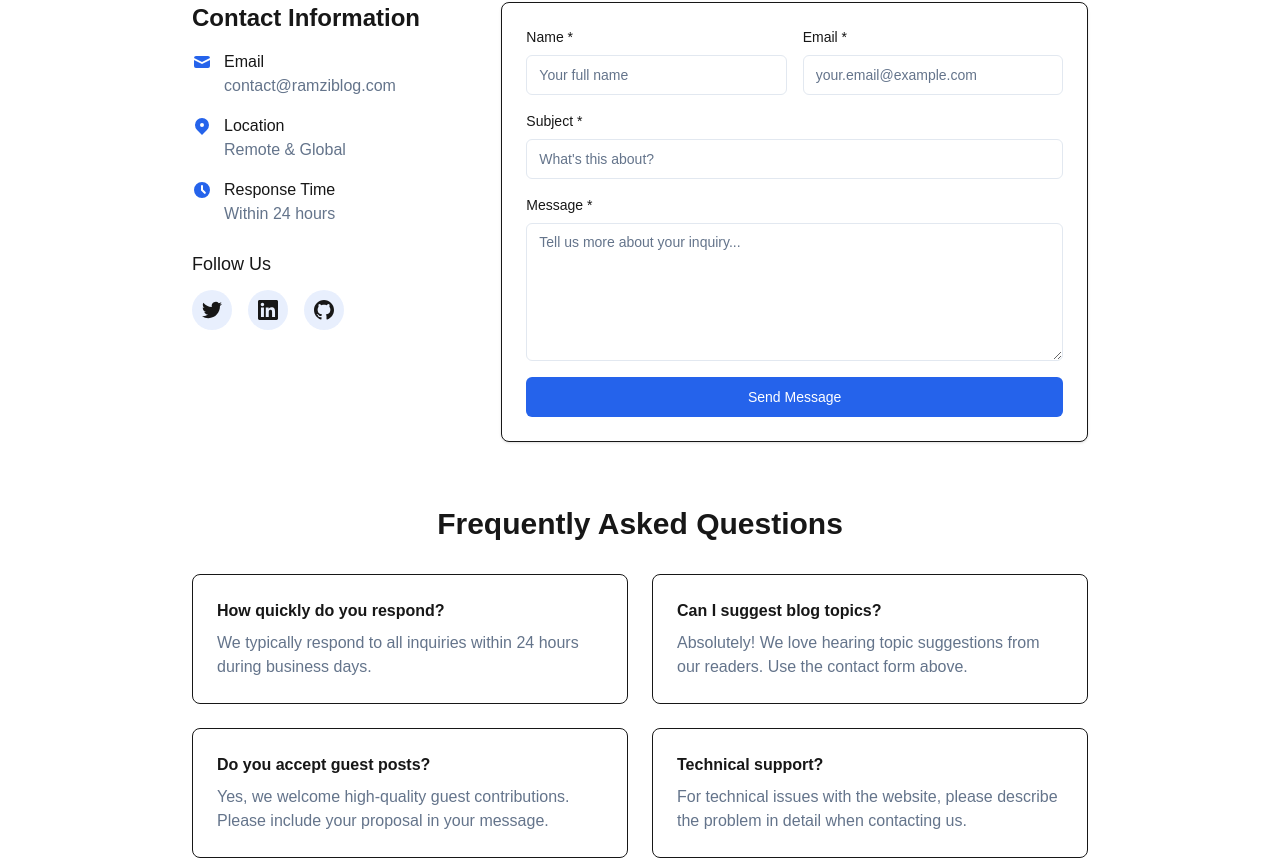
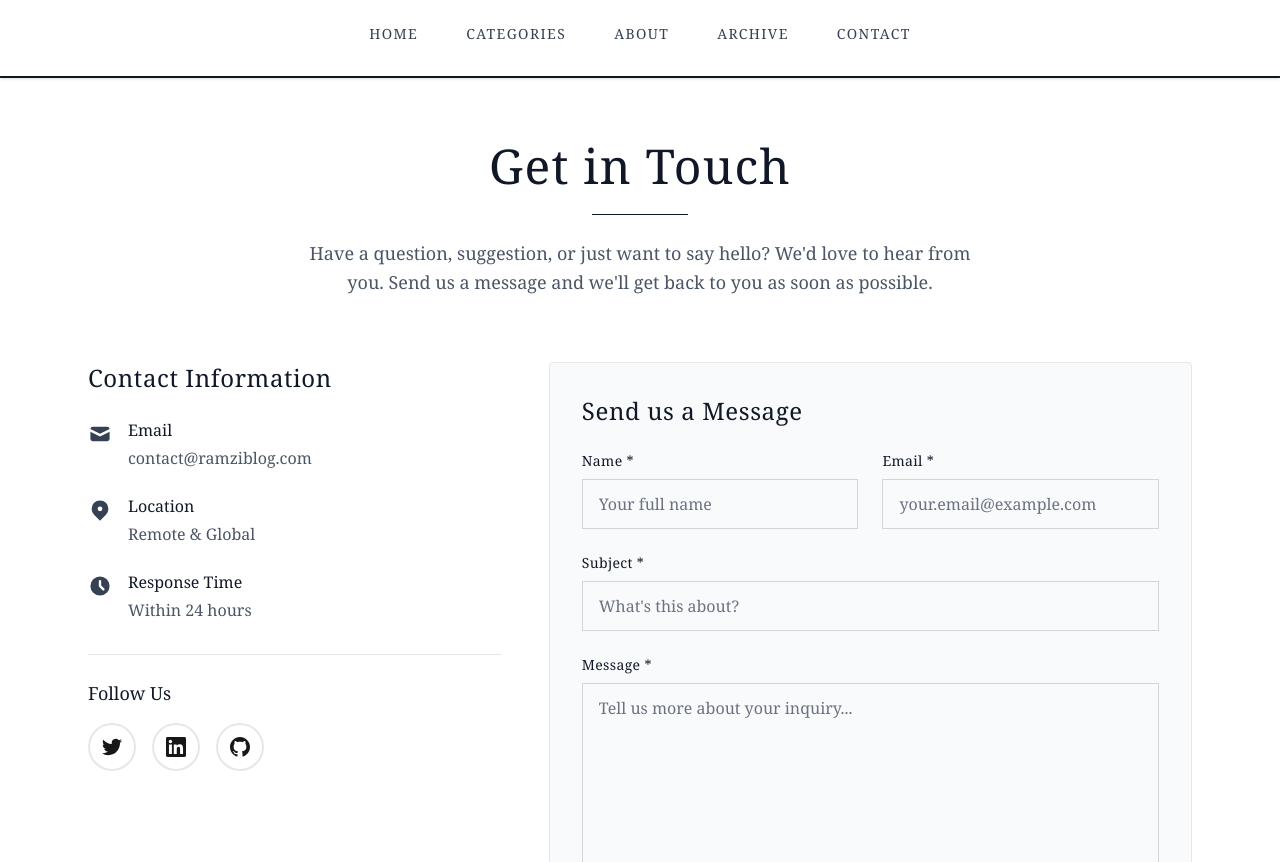
Before and after one commit to chihabMe/ramzi-blog, a Next.js app: page /contact in a window 1280 px wide. Shown: the part 158-1020 px from the top of the page. Built offline with nearby package versions, Linux system fonts and the light colour scheme; no server answers.

Commit message:
fixed build problems

```diff
--- a/src/app/categories/[slug]/page.tsx
+++ b/src/app/categories/[slug]/page.tsx
@@ -1,12 +1,8 @@
 import { notFound } from "next/navigation";
 import Header from "@/components/Header";
+import Link from "next/link";
 import PostCard from "@/components/PostCard";
-import {
-  getPostsByCategorySlug,
-  getCategoryBySlug,
-  type Category,
-  type PostPreview,
-} from "@/sanity";
+import { getPostsByCategorySlug, getCategoryBySlug } from "@/sanity";
 
 interface CategoryPageProps {
   params: Promise<{ slug: string }>;
@@ -103,8 +99,8 @@ export default async function CategoryPage({ params }: CategoryPageProps) {
                   No posts found
                 </h3>
                 <p className="text-gray-600">
-                  There are no posts in the "{category.title}" category yet.
-                  Check back later for new content!
+                  There are no posts in the &quot;{category.title}&quot;
+                  category yet. Check back later for new content!
                 </p>
               </div>
             </div>
@@ -113,12 +109,12 @@ export default async function CategoryPage({ params }: CategoryPageProps) {
 
         {/* Back to all posts link */}
         <div className="text-center mt-16">
-          <a
+          <Link
             href="/"
             className="inline-flex items-center text-gray-700 hover:text-gray-900 font-serif transition-colors duration-200"
           >
             ← Back to all posts
-          </a>
+          </Link>
         </div>
       </div>
     </div>
--- a/src/app/categories/page.tsx
+++ b/src/app/categories/page.tsx
@@ -1,6 +1,6 @@
 import Link from "next/link";
 import Header from "@/components/Header";
-import { getCategories, type Category } from "@/sanity";
+import { getCategories } from "@/sanity";
 
 // Generate metadata for the page
 export async function generateMetadata() {
@@ -91,7 +91,7 @@ export default async function CategoriesPage() {
                   No categories found
                 </h3>
                 <p className="text-gray-600">
-                  Categories haven't been set up yet. Check back later!
+                  Categories haven&apos;t been set up yet. Check back later!
                 </p>
               </div>
             </div>
--- a/src/app/contact/page.tsx
+++ b/src/app/contact/page.tsx
@@ -1,51 +1,62 @@
 import { Metadata } from "next";
 import ContactForm from "@/components/ContactForm";
+import Header from "@/components/Header";
+import Footer from "@/components/Footer";
+import { getCategories } from "@/sanity";
 
 export const metadata: Metadata = {
   title: "Contact Us | Ramzi Blog",
   description: "Get in touch with us. We would love to hear from you!",
 };
 
-export default function ContactPage() {
+export default async function ContactPage() {
+  const categories = await getCategories();
+
   return (
-    <main className="container mx-auto px-4 py-8">
-      <div className="max-w-4xl mx-auto">
+    <div className="min-h-screen bg-white">
+      <Header />
+      <main className="max-w-6xl mx-auto px-6 py-16">
         {/* Header Section */}
-        <div className="text-center mb-12">
-          <h1 className="text-4xl font-bold mb-4">Get in Touch</h1>
-          <p className="text-lg text-muted-foreground max-w-2xl mx-auto">
+        <div className="text-center mb-16">
+          <h1 className="text-4xl md:text-5xl font-serif font-light text-gray-900 mb-6 tracking-wide">
+            Get in Touch
+          </h1>
+          <div className="w-24 h-px bg-gray-900 mx-auto mb-6"></div>
+          <p className="text-lg text-gray-600 max-w-2xl mx-auto leading-relaxed font-serif">
             Have a question, suggestion, or just want to say hello? We&apos;d
             love to hear from you. Send us a message and we&apos;ll get back to
             you as soon as possible.
           </p>
         </div>
 
-        <div className="grid grid-cols-1 lg:grid-cols-3 gap-8">
+        <div className="grid grid-cols-1 lg:grid-cols-5 gap-12 mb-20">
           {/* Contact Information */}
-          <div className="lg:col-span-1">
-            <div className="space-y-6">
+          <div className="lg:col-span-2">
+            <div className="space-y-8">
               <div>
-                <h2 className="text-2xl font-semibold mb-4">
+                <h2 className="text-2xl font-serif font-light text-gray-900 mb-6 tracking-wide">
                   Contact Information
                 </h2>
-                <div className="space-y-4">
-                  <div className="flex items-start space-x-3">
-                    <div className="w-5 h-5 mt-0.5 text-primary">
+                <div className="space-y-6">
+                  <div className="flex items-start space-x-4">
+                    <div className="w-6 h-6 mt-1 text-gray-700">
                       <svg fill="currentColor" viewBox="0 0 20 20">
                         <path d="M2.003 5.884L10 9.882l7.997-3.998A2 2 0 0016 4H4a2 2 0 00-1.997 1.884z" />
                         <path d="M18 8.118l-8 4-8-4V14a2 2 0 002 2h12a2 2 0 002-2V8.118z" />
                       </svg>
                     </div>
                     <div>
-                      <h3 className="font-medium">Email</h3>
-                      <p className="text-muted-foreground">
+                      <h3 className="font-serif font-medium text-gray-900 mb-1">
+                        Email
+                      </h3>
+                      <p className="text-gray-600 font-serif">
                         contact@ramziblog.com
                       </p>
                     </div>
                   </div>
 
-                  <div className="flex items-start space-x-3">
-                    <div className="w-5 h-5 mt-0.5 text-primary">
+                  <div className="flex items-start space-x-4">
+                    <div className="w-6 h-6 mt-1 text-gray-700">
                       <svg fill="currentColor" viewBox="0 0 20 20">
                         <path
                           fillRule="evenodd"
@@ -55,13 +66,17 @@ export default function ContactPage() {
                       </svg>
                     </div>
                     <div>
-                      <h3 className="font-medium">Location</h3>
-                      <p className="text-muted-foreground">Remote & Global</p>
+                      <h3 className="font-serif font-medium text-gray-900 mb-1">
+                        Location
+                      </h3>
+                      <p className="text-gray-600 font-serif">
+                        Remote & Global
+                      </p>
                     </div>
                   </div>
 
-                  <div className="flex items-start space-x-3">
-                    <div className="w-5 h-5 mt-0.5 text-primary">
+                  <div className="flex items-start space-x-4">
+                    <div className="w-6 h-6 mt-1 text-gray-700">
                       <svg fill="currentColor" viewBox="0 0 20 20">
                         <path
                           fillRule="evenodd"
@@ -71,21 +86,27 @@ export default function ContactPage() {
                       </svg>
                     </div>
                     <div>
-                      <h3 className="font-medium">Response Time</h3>
-                      <p className="text-muted-foreground">Within 24 hours</p>
+                      <h3 className="font-serif font-medium text-gray-900 mb-1">
+                        Response Time
+                      </h3>
+                      <p className="text-gray-600 font-serif">
+                        Within 24 hours
+                      </p>
                     </div>
                   </div>
                 </div>
               </div>
 
-              <div>
-                <h3 className="text-lg font-medium mb-3">Follow Us</h3>
+              <div className="pt-6 border-t border-gray-200">
+                <h3 className="text-lg font-serif font-medium text-gray-900 mb-4">
+                  Follow Us
+                </h3>
                 <div className="flex space-x-4">
                   <a
                     href="https://twitter.com/ramziblog"
                     target="_blank"
                     rel="noopener noreferrer"
-                    className="w-10 h-10 bg-primary/10 rounded-full flex items-center justify-center hover:bg-primary/20 transition-colors"
+                    className="w-12 h-12 border-2 border-gray-200 rounded-full flex items-center justify-center hover:border-gray-900 hover:bg-gray-900 hover:text-white transition-all duration-300"
                   >
                     <svg
                       className="w-5 h-5"
@@ -99,7 +120,7 @@ export default function ContactPage() {
                     href="https://linkedin.com/company/ramziblog"
                     target="_blank"
                     rel="noopener noreferrer"
-                    className="w-10 h-10 bg-primary/10 rounded-full flex items-center justify-center hover:bg-primary/20 transition-colors"
+                    className="w-12 h-12 border-2 border-gray-200 rounded-full flex items-center justify-center hover:border-gray-900 hover:bg-gray-900 hover:text-white transition-all duration-300"
                   >
                     <svg
                       className="w-5 h-5"
@@ -113,7 +134,7 @@ export default function ContactPage() {
                     href="https://github.com/ramziblog"
                     target="_blank"
                     rel="noopener noreferrer"
-                    className="w-10 h-10 bg-primary/10 rounded-full flex items-center justify-center hover:bg-primary/20 transition-colors"
+                    className="w-12 h-12 border-2 border-gray-200 rounded-full flex items-center justify-center hover:border-gray-900 hover:bg-gray-900 hover:text-white transition-all duration-300"
                   >
                     <svg
                       className="w-5 h-5"
@@ -129,50 +150,65 @@ export default function ContactPage() {
           </div>
 
           {/* Contact Form */}
-          <div className="lg:col-span-2">
-            <ContactForm />
+          <div className="lg:col-span-3">
+            <div className="bg-gray-50 border border-gray-200 p-8 rounded-sm">
+              <h2 className="text-2xl font-serif font-light text-gray-900 mb-6 tracking-wide">
+                Send us a Message
+              </h2>
+              <ContactForm />
+            </div>
           </div>
         </div>
 
         {/* FAQ Section */}
-        <div className="mt-16">
-          <h2 className="text-3xl font-bold text-center mb-8">
-            Frequently Asked Questions
-          </h2>
-          <div className="grid grid-cols-1 md:grid-cols-2 gap-6">
-            <div className="p-6 border rounded-lg">
-              <h3 className="font-semibold mb-2">
+        <div className="border-t border-gray-200 pt-16">
+          <div className="text-center mb-12">
+            <h2 className="text-3xl md:text-4xl font-serif font-light text-gray-900 mb-6 tracking-wide">
+              Frequently Asked Questions
+            </h2>
+            <div className="w-24 h-px bg-gray-900 mx-auto"></div>
+          </div>
+          <div className="grid grid-cols-1 md:grid-cols-2 gap-8">
+            <div className="border border-gray-200 p-8 bg-white hover:shadow-lg transition-shadow duration-300">
+              <h3 className="font-serif font-medium text-gray-900 mb-3 text-lg">
                 How quickly do you respond?
               </h3>
-              <p className="text-muted-foreground">
+              <p className="text-gray-600 font-serif leading-relaxed">
                 We typically respond to all inquiries within 24 hours during
                 business days.
               </p>
             </div>
-            <div className="p-6 border rounded-lg">
-              <h3 className="font-semibold mb-2">Can I suggest blog topics?</h3>
-              <p className="text-muted-foreground">
+            <div className="border border-gray-200 p-8 bg-white hover:shadow-lg transition-shadow duration-300">
+              <h3 className="font-serif font-medium text-gray-900 mb-3 text-lg">
+                Can I suggest blog topics?
+              </h3>
+              <p className="text-gray-600 font-serif leading-relaxed">
                 Absolutely! We love hearing topic suggestions from our readers.
                 Use the contact form above.
               </p>
             </div>
-            <div className="p-6 border rounded-lg">
-              <h3 className="font-semibold mb-2">Do you accept guest posts?</h3>
-              <p className="text-muted-foreground">
+            <div className="border border-gray-200 p-8 bg-white hover:shadow-lg transition-shadow duration-300">
+              <h3 className="font-serif font-medium text-gray-900 mb-3 text-lg">
+                Do you accept guest posts?
+              </h3>
+              <p className="text-gray-600 font-serif leading-relaxed">
                 Yes, we welcome high-quality guest contributions. Please include
                 your proposal in your message.
               </p>
             </div>
-            <div className="p-6 border rounded-lg">
-              <h3 className="font-semibold mb-2">Technical support?</h3>
-              <p className="text-muted-foreground">
+            <div className="border border-gray-200 p-8 bg-white hover:shadow-lg transition-shadow duration-300">
+              <h3 className="font-serif font-medium text-gray-900 mb-3 text-lg">
+                Technical support?
+              </h3>
+              <p className="text-gray-600 font-serif leading-relaxed">
                 For technical issues with the website, please describe the
                 problem in detail when contacting us.
               </p>
             </div>
           </div>
         </div>
-      </div>
-    </main>
+      </main>
+      <Footer categories={categories} />
+    </div>
   );
 }
--- a/src/components/ContactForm.tsx
+++ b/src/components/ContactForm.tsx
@@ -1,9 +1,6 @@
 "use client";
 
 import { useState } from "react";
-import { Button } from "@/components/ui/button";
-import { Input } from "@/components/ui/input";
-import { Card } from "@/components/ui/card";
 import { ContactFormData } from "@/sanity/types";
 
 interface ContactFormProps {
@@ -69,14 +66,17 @@ export default function ContactForm({ className = "" }: ContactFormProps) {
   };
 
   return (
-    <Card className={`p-6 ${className}`}>
-      <form onSubmit={handleSubmit} className="space-y-4">
-        <div className="grid grid-cols-1 md:grid-cols-2 gap-4">
+    <div className={className}>
+      <form onSubmit={handleSubmit} className="space-y-6">
+        <div className="grid grid-cols-1 md:grid-cols-2 gap-6">
           <div>
-            <label htmlFor="name" className="block text-sm font-medium mb-2">
+            <label
+              htmlFor="name"
+              className="block text-sm font-serif font-medium text-gray-900 mb-2 tracking-wide"
+            >
               Name *
             </label>
-            <Input
+            <input
               type="text"
               id="name"
               name="name"
@@ -85,13 +85,17 @@ export default function ContactForm({ className = "" }: ContactFormProps) {
               required
               placeholder="Your full name"
               disabled={isSubmitting}
+              className="w-full px-4 py-3 border border-gray-300 rounded-none font-serif text-gray-900 placeholder:text-gray-500 focus:outline-none focus:border-gray-900 focus:ring-1 focus:ring-gray-900 disabled:bg-gray-100 disabled:cursor-not-allowed transition-colors duration-200"
             />
           </div>
           <div>
-            <label htmlFor="email" className="block text-sm font-medium mb-2">
+            <label
+              htmlFor="email"
+              className="block text-sm font-serif font-medium text-gray-900 mb-2 tracking-wide"
+            >
               Email *
             </label>
-            <Input
+            <input
               type="email"
               id="email"
               name="email"
@@ -100,15 +104,19 @@ export default function ContactForm({ className = "" }: ContactFormProps) {
               required
               placeholder="your.email@example.com"
               disabled={isSubmitting}
+              className="w-full px-4 py-3 border border-gray-300 rounded-none font-serif text-gray-900 placeholder:text-gray-500 focus:outline-none focus:border-gray-900 focus:ring-1 focus:ring-gray-900 disabled:bg-gray-100 disabled:cursor-not-allowed transition-colors duration-200"
             />
           </div>
         </div>
 
         <div>
-          <label htmlFor="subject" className="block text-sm font-medium mb-2">
+          <label
+            htmlFor="subject"
+            className="block text-sm font-serif font-medium text-gray-900 mb-2 tracking-wide"
+          >
             Subject *
           </label>
-          <Input
+          <input
             type="text"
             id="subject"
             name="subject"
@@ -117,11 +125,15 @@ export default function ContactForm({ className = "" }: ContactFormProps) {
             required
             placeholder="What's this about?"
             disabled={isSubmitting}
+            className="w-full px-4 py-3 border border-gray-300 rounded-none font-serif text-gray-900 placeholder:text-gray-500 focus:outline-none focus:border-gray-900 focus:ring-1 focus:ring-gray-900 disabled:bg-gray-100 disabled:cursor-not-allowed transition-colors duration-200"
           />
         </div>
 
         <div>
-          <label htmlFor="message" className="block text-sm font-medium mb-2">
+          <label
+            htmlFor="message"
+            className="block text-sm font-serif font-medium text-gray-900 mb-2 tracking-wide"
+          >
             Message *
           </label>
           <textarea
@@ -130,29 +142,33 @@ export default function ContactForm({ className = "" }: ContactFormProps) {
             value={formData.message}
             onChange={handleInputChange}
             required
-            rows={6}
+            rows={8}
             placeholder="Tell us more about your inquiry..."
             disabled={isSubmitting}
-            className="flex min-h-[120px] w-full rounded-md border border-input bg-background px-3 py-2 text-sm ring-offset-background placeholder:text-muted-foreground focus-visible:outline-none focus-visible:ring-2 focus-visible:ring-ring focus-visible:ring-offset-2 disabled:cursor-not-allowed disabled:opacity-50"
+            className="w-full px-4 py-3 border border-gray-300 rounded-none font-serif text-gray-900 placeholder:text-gray-500 focus:outline-none focus:border-gray-900 focus:ring-1 focus:ring-gray-900 disabled:bg-gray-100 disabled:cursor-not-allowed transition-colors duration-200 resize-vertical"
           />
         </div>
 
         {submitStatus.type && (
           <div
-            className={`p-4 rounded-md ${
+            className={`p-4 border ${
               submitStatus.type === "success"
-                ? "bg-green-50 text-green-800 border border-green-200"
-                : "bg-red-50 text-red-800 border border-red-200"
-            }`}
+                ? "bg-green-50 text-green-800 border-green-200"
+                : "bg-red-50 text-red-800 border-red-200"
+            } font-serif`}
           >
             {submitStatus.message}
           </div>
         )}
 
-        <Button type="submit" disabled={isSubmitting} className="w-full">
+        <button
+          type="submit"
+          disabled={isSubmitting}
+          className="w-full bg-gray-900 text-white px-8 py-4 font-serif font-medium tracking-wide hover:bg-gray-800 focus:outline-none focus:ring-2 focus:ring-gray-900 focus:ring-offset-2 disabled:bg-gray-400 disabled:cursor-not-allowed transition-all duration-200 border-2 border-gray-900 hover:border-gray-800"
+        >
           {isSubmitting ? "Sending..." : "Send Message"}
-        </Button>
+        </button>
       </form>
-    </Card>
+    </div>
   );
 }
```
